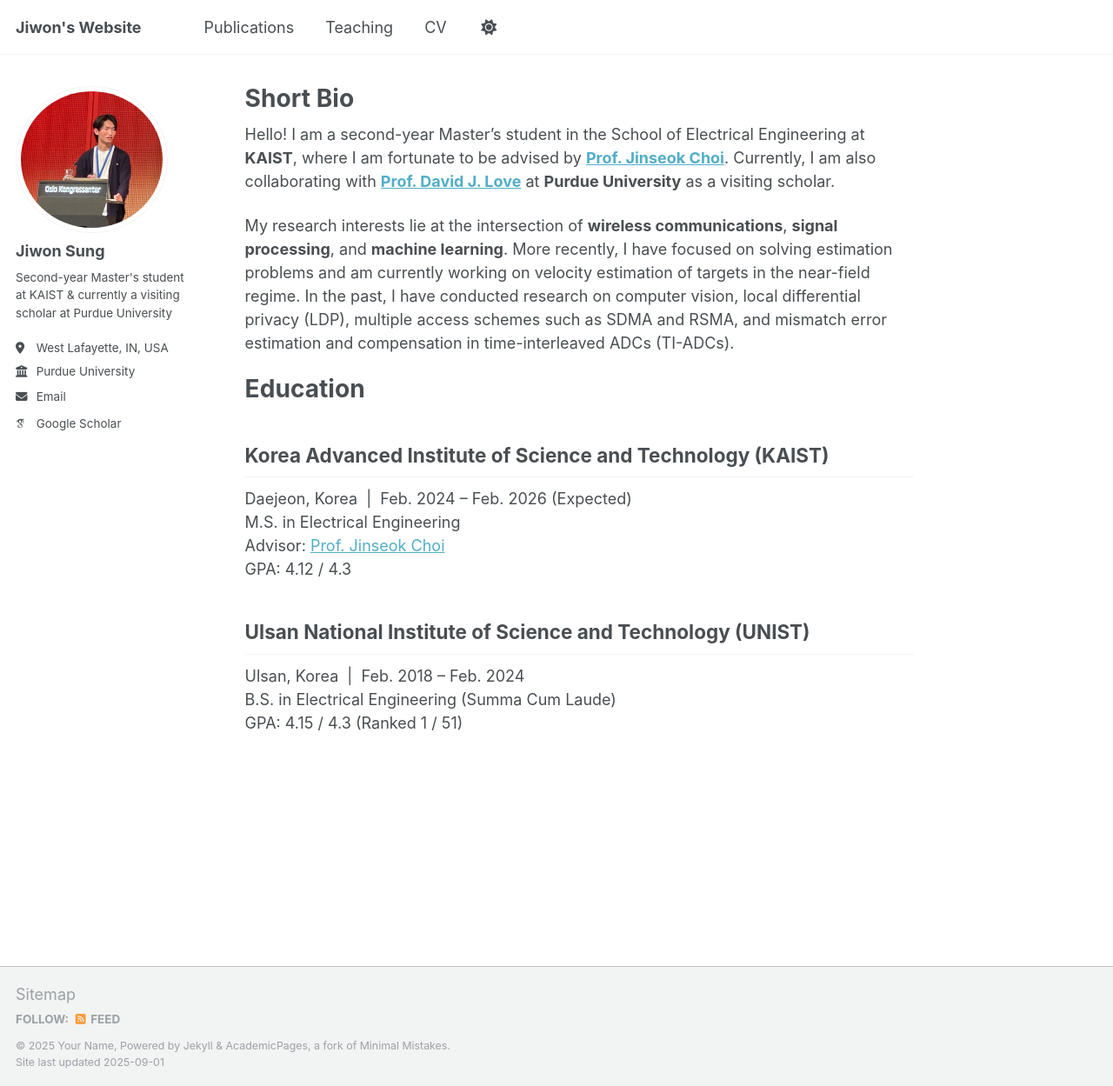
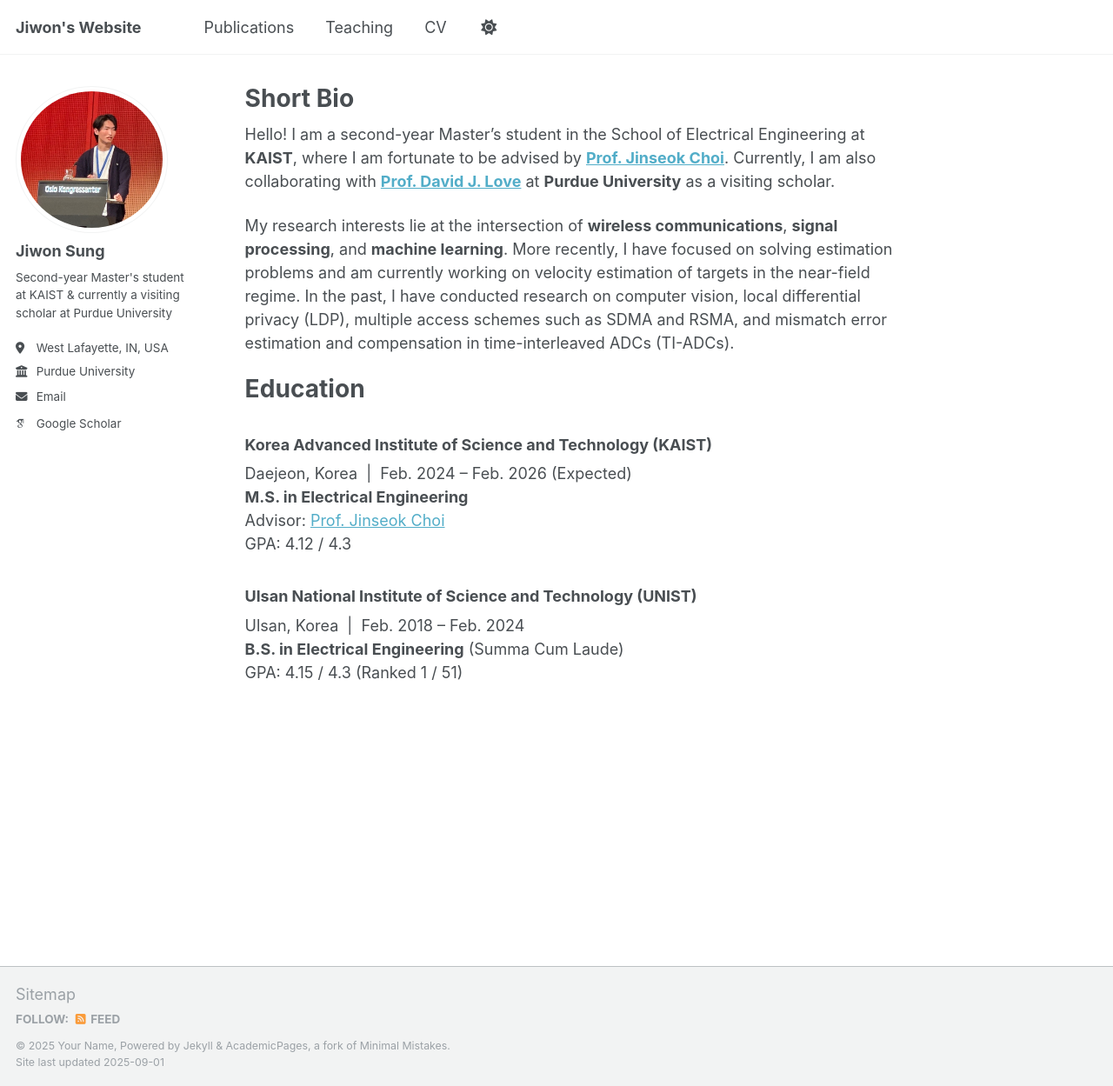
Before and after one commit to sunione/sunione.github.io, a Jekyll site: the page built from _pages/about.md, in a window 1280 px wide and 1249 px high. Shown: the whole window at 87% size. Built offline with Jekyll 4.4.1, drawn with Linux system fonts in a browser that asks for light colours; some web fonts are replaced.

```diff
--- a/_pages/about.md
+++ b/_pages/about.md
@@ -18,13 +18,13 @@ My research interests lie at the intersection of **wireless communications**, **
 
 Education
 ======
-## Korea Advanced Institute of Science and Technology (KAIST)
+### Korea Advanced Institute of Science and Technology (KAIST)
 Daejeon, Korea &nbsp;|&nbsp; Feb. 2024 – Feb. 2026 (Expected)
-M.S. in Electrical Engineering
+**M.S. in Electrical Engineering**
 Advisor: [Prof. Jinseok Choi](https://sic-x.kaist.ac.kr/professor)
 GPA: 4.12 / 4.3
 
-## Ulsan National Institute of Science and Technology (UNIST)
+### Ulsan National Institute of Science and Technology (UNIST)
 Ulsan, Korea &nbsp;|&nbsp; Feb. 2018 – Feb. 2024
-B.S. in Electrical Engineering (Summa Cum Laude)
+**B.S. in Electrical Engineering** (Summa Cum Laude)
 GPA: 4.15 / 4.3 (Ranked 1 / 51)
```
